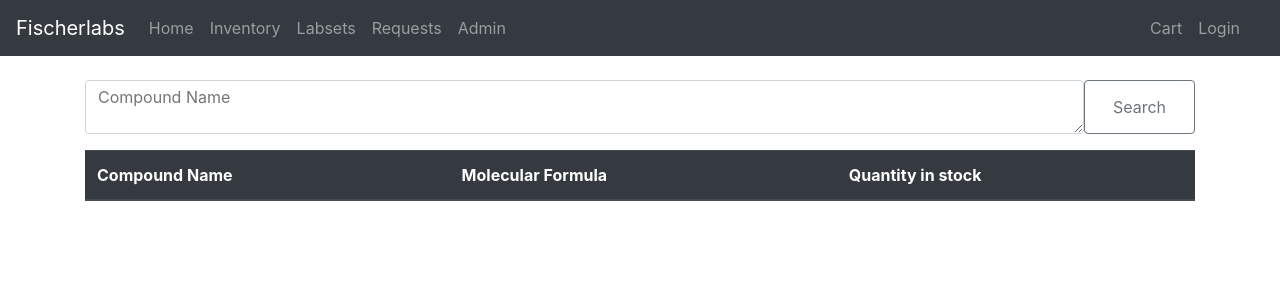
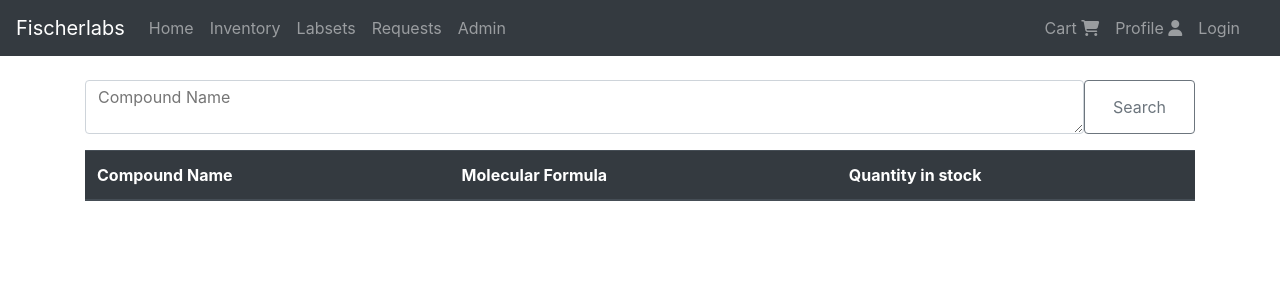
Before and after one commit to dvdg6566/fischerlabs, a Flask app: page /inventory in a window 1280 px wide. Shown: the top 300 px of the page. Run offline with Flask 2, Linux system fonts and the light colour scheme; data that the repository does not hold is empty; some libraries are stand-ins or nearby versions.

Commit message:
added icons to navbar

```diff
--- a/templates/base.html
+++ b/templates/base.html
@@ -46,7 +46,10 @@
 
 			<ul class="nav navbar-nav ml-auto mr-3">
 				<li>
-					<a class="nav-link" href="/order/{{userinfo.currentOrder}}"> Cart </a>
+					<a class="nav-link" href="/order/{{userinfo.currentOrder}}"> Cart <i class="fas fa-shopping-cart" height="auto"></i></a>
+				</li>
+				<li>
+					<a class="nav-link" href="/profile"> Profile <i class="fas fa-user" height="auto"></i></a>
 				</li>
 				{% if userinfo.username == None %}
 				<li>
@@ -60,7 +63,7 @@
 						</a>
 					<div class="dropdown-menu" aria-labelledby="navbarDropdown">
 						<a class="dropdown-item" href="/profile/{{userinfo.username}}"> Profile </a>
-						<a class="dropdown-item" href="/logout"> Logout </a>
+						<a class="dropdown-item" href="/logout"> Logout <i class="fas fa-sign-out-alt" height="auto"></a>
 					</div>
 				</ul>
 				{% endif %}
```
